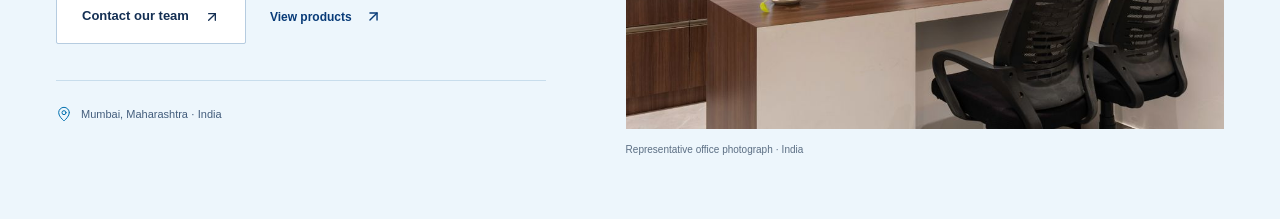
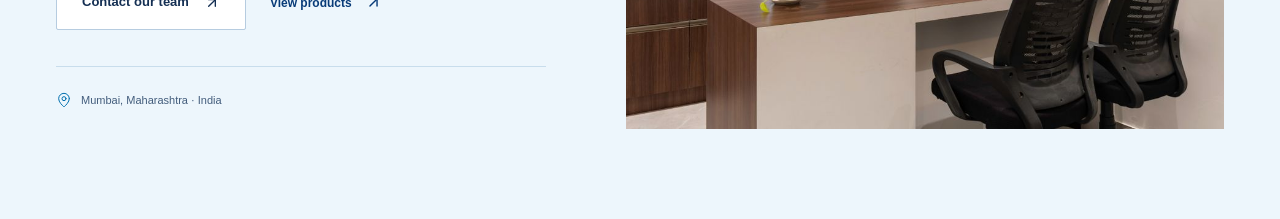
Before and after one commit to vivekgotstack/Rivixa, a Next.js app in the folder frontend/: page / in a window 1280 px wide. Shown: the part 3100-3319 px from the top of the page. Built offline with nearby package versions, Linux system fonts and the light colour scheme; no server answers; a web font is replaced by a local one.

Commit message:
Remove office image caption

```diff
--- a/frontend/src/components/homepage-resources.tsx
+++ b/frontend/src/components/homepage-resources.tsx
@@ -25,7 +25,6 @@ export function OfficeEditorial() {
           <div className="office-editorial-photo">
             <Image src={indiaOffice} alt="A compact office with a desk, visitor chairs and plants in Punjab, India; representative photography" fill sizes="(max-width: 850px) calc(100vw - 40px), 50vw" placeholder="blur" />
           </div>
-          <figcaption>Representative office photograph · India</figcaption>
         </figure>
       </div>
     </section>
```
